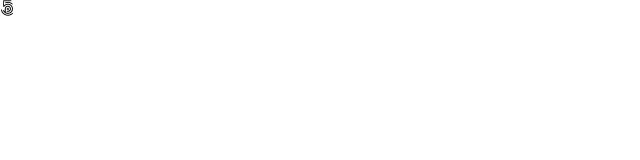
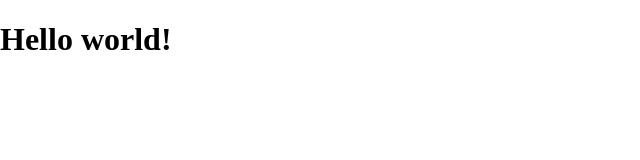
Before and after one commit to Kevine659/templates-test, a plain HTML site: page index.html in a window 1280 px wide. Shown: the whole page, without its empty margins (0-640 px from the left). Drawn offline with Linux system fonts and the light colour scheme.

Commit message:
hello world

```diff
--- a/index.html
+++ b/index.html
@@ -10,7 +10,7 @@
     <link rel="stylesheet" href="styles.css">
 </head>
 <body>
-    <i class="fa-brands fa-500px"></i>
+    <h1>Hello world!</h1>
     <!-- Script-->
     <script src="script.js"></script>
 </body>
```
